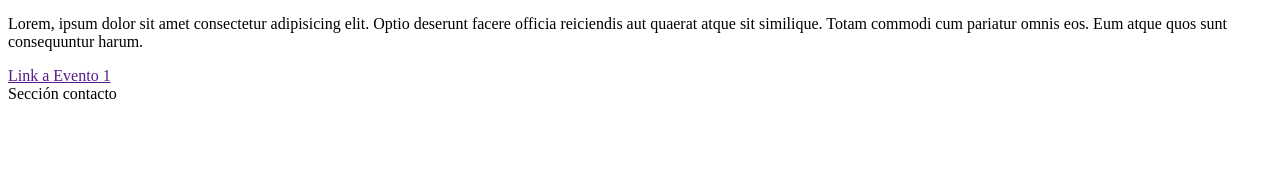
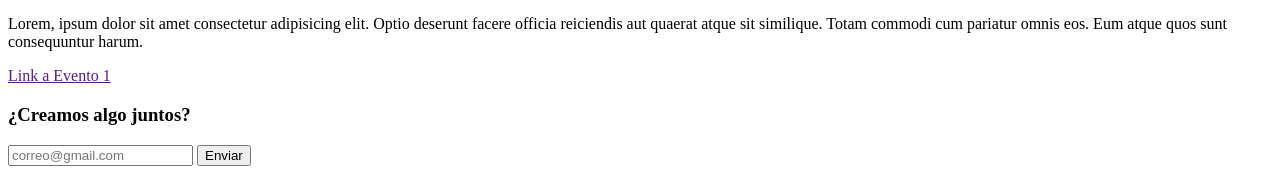
Before and after one commit to lopez-tomas/portfolio, a plain HTML site: page index.html in a window 1280 px wide. Shown: the part 1426-1600 px from the top of the page. Before the commit the page ends 1537 px from the top, so only its background shows below. Drawn offline with Linux system fonts and the light colour scheme.

Commit message:
Formulario simple agregado a la vista

```diff
--- a/index.html
+++ b/index.html
@@ -65,7 +65,11 @@
     </section>
 
     <section id="contact">
-        Sección contacto
+        <form action="">
+            <h3>¿Creamos algo juntos?</h3>
+            <input type="email" placeholder="correo@gmail.com" name="email" id="email">
+            <button type="submit">Enviar</button>
+        </form>
     </section>
 
     <footer>
```
